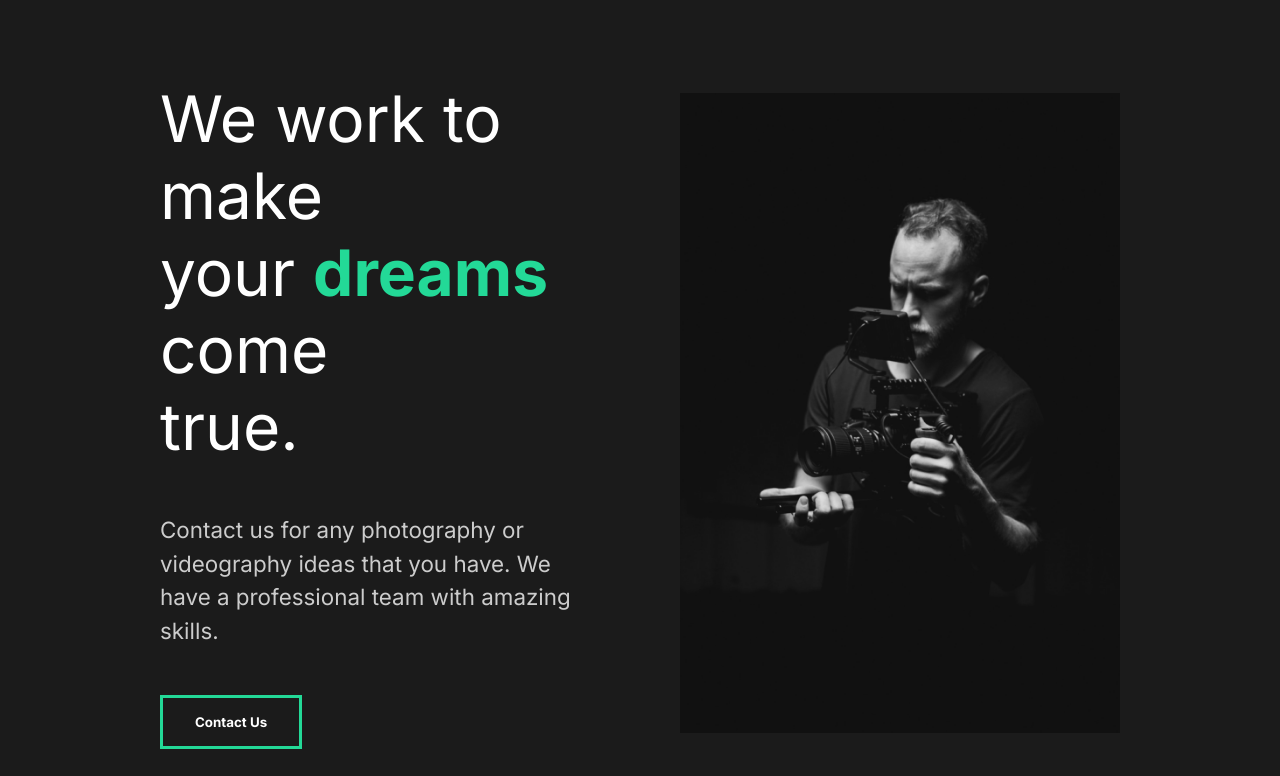
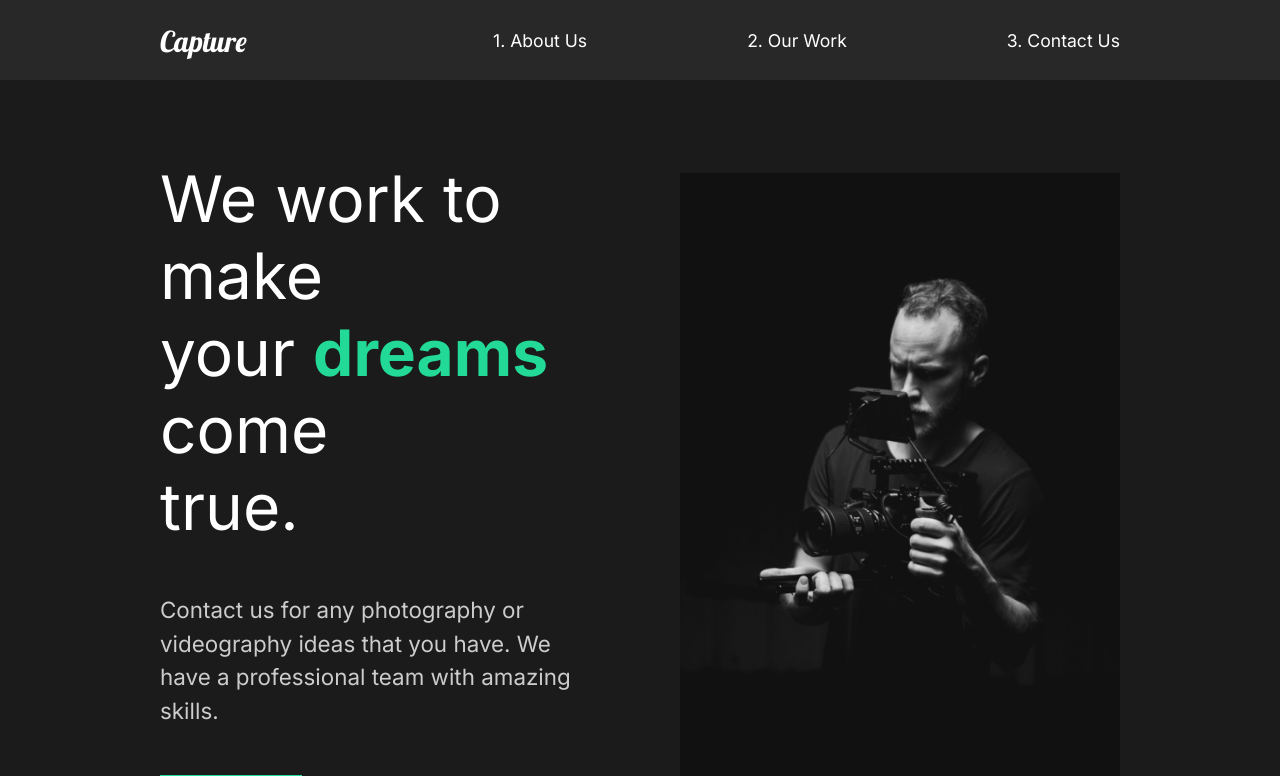
Before and after one commit to RossieK/react-website, a React (Create React App) app: page / in a window 1280 px wide. Shown: the top 776 px of the page. Built offline with nearby package versions, Linux system fonts and the light colour scheme.

Commit message:
Add nav component

```diff
--- a/src/App.js
+++ b/src/App.js
@@ -1,10 +1,12 @@
 import AboutUs from './pages/AboutUs';
+import Nav from './components/Nav';
 import GlobalStyle from './components/GlobalStyle';
 
 function App() {
   return (
     <div className="App">
       <GlobalStyle />
+      <Nav />
       <AboutUs />
     </div>
   );
--- a/src/components/AboutSection.js
+++ b/src/components/AboutSection.js
@@ -1,5 +1,4 @@
 import home1 from '../img/home1.png';
-import styled from 'styled-components';
 import { StyledAbout, StyledDescription, StyledImg, StyledHide } from '../styles';
 
 const AboutSection = () => {
--- /dev/null
+++ b/src/components/Nav.js
@@ -0,0 +1,49 @@
+import styled from 'styled-components';
+
+const Nav = () => {
+    return (
+        <StyledNav>
+            <h1><a id="logo" href="#">Capture</a></h1>
+            <ul>
+                <li>
+                    <a href="#">1. About Us</a>
+                </li>
+                <li>
+                    <a href="#">2. Our Work</a>
+                </li>
+                <li>
+                    <a href="#">3. Contact Us</a>
+                </li>
+            </ul>
+        </StyledNav>
+    );
+};
+
+const StyledNav = styled.div`
+min-height:10vh;
+display:flex;
+margin:auto;
+justify-content:space-between;
+align-items:center;
+padding:1rem 10rem;
+background: #282828;
+a{
+    color:white;
+    text-decoration:none;
+}
+ul{
+    display:flex;
+    list-style:none;
+}
+#logo{
+    font-size:1.8rem;
+    font-family:"Lobster", cursive;
+    font-weight:lighter;
+}
+li{
+    padding-left:10rem;
+    position:relative;
+}
+`;
+
+export default Nav;
```
